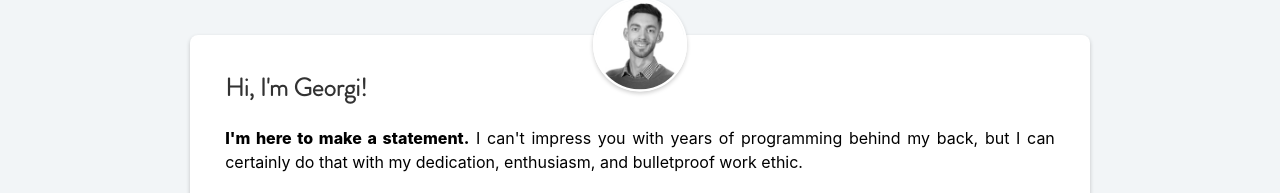
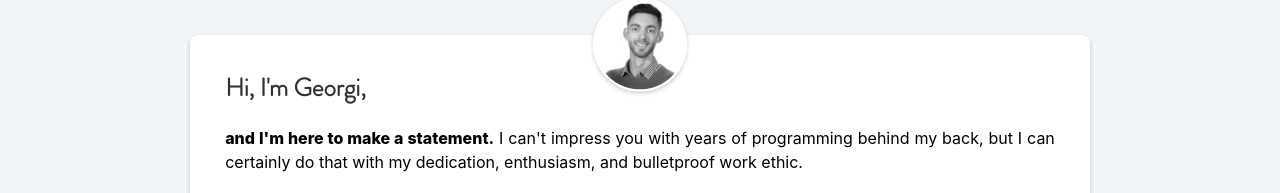
Before and after one commit to gkarapeev/dev-portfolio-2019, a React (Create React App) app: page /about in a window 1280 px wide. Shown: the part 199-392 px from the top of the page. Built offline with nearby package versions, Linux system fonts and the light colour scheme.

Commit message:
Update linkedin post pic. Change a sentence in 'About'.

```diff
--- a/src/pages/About/About.js
+++ b/src/pages/About/About.js
@@ -17,10 +17,10 @@ const Skills = (props) => {
         <section>
           <Paper bg='white' classes={['aboutCard']}>
             <img src={images.contact.Georgi} id='Georgi' alt='Georgi Karapeev' />
-            <h2>Hi, I'm Georgi!</h2>
+            <h2>Hi, I'm Georgi,</h2>
 
             <p>
-              <span className='b'>I'm here to make a statement.</span> I can't impress you with years of programming behind my back, but I can certainly do that with my dedication, enthusiasm, and bulletproof work ethic.
+              <span className='b'>and I'm here to make a statement.</span> I can't impress you with years of programming behind my back, but I can certainly do that with my dedication, enthusiasm, and bulletproof work ethic.
             </p>
             <p>
               Here is my proposition: have a look at my portfolio and <span className='b'>pick a one-week challenge for me which you DOUBT I'd be able to pull off</span>. Anything - pick a discipline which you don't even see in my stack. Give me a week and let me show you that "results-oriented" is not just a phrase I can write down.
```
Also changed, not shown: public/linkedin_post_img.jpg, 1 other file (tests, documents, lock files or other folders).
